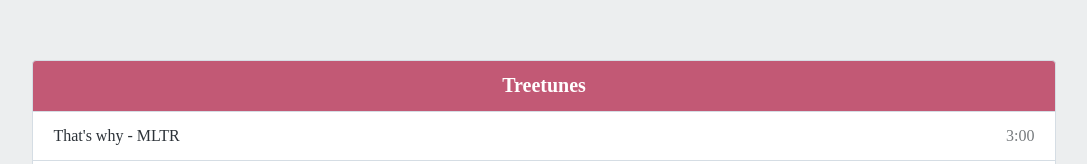
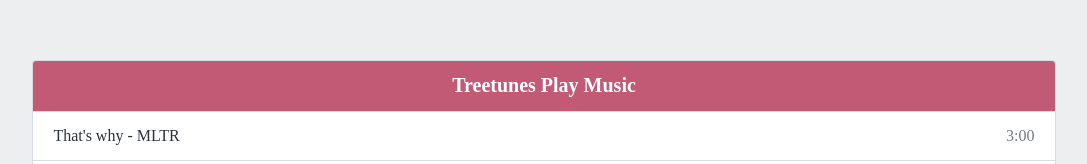
Before and after one commit to nickykiet83/pixeldust, a plain HTML site: page index.html in a window 1280 px wide. Shown: the top 164 px of the page, without its empty margins (96-1183 px from the left). Drawn offline with nearby package versions, Linux system fonts and the light colour scheme.

Commit message:
edit h1 title

```diff
--- a/index.html
+++ b/index.html
@@ -8,7 +8,7 @@
 <body>
 
     <div>
-        <h1>Treetunes</h1>
+        <h1>Treetunes Play Music</h1>
 
         <ol id="playlist"></ol>
         <button id="play">Play</button>
```
